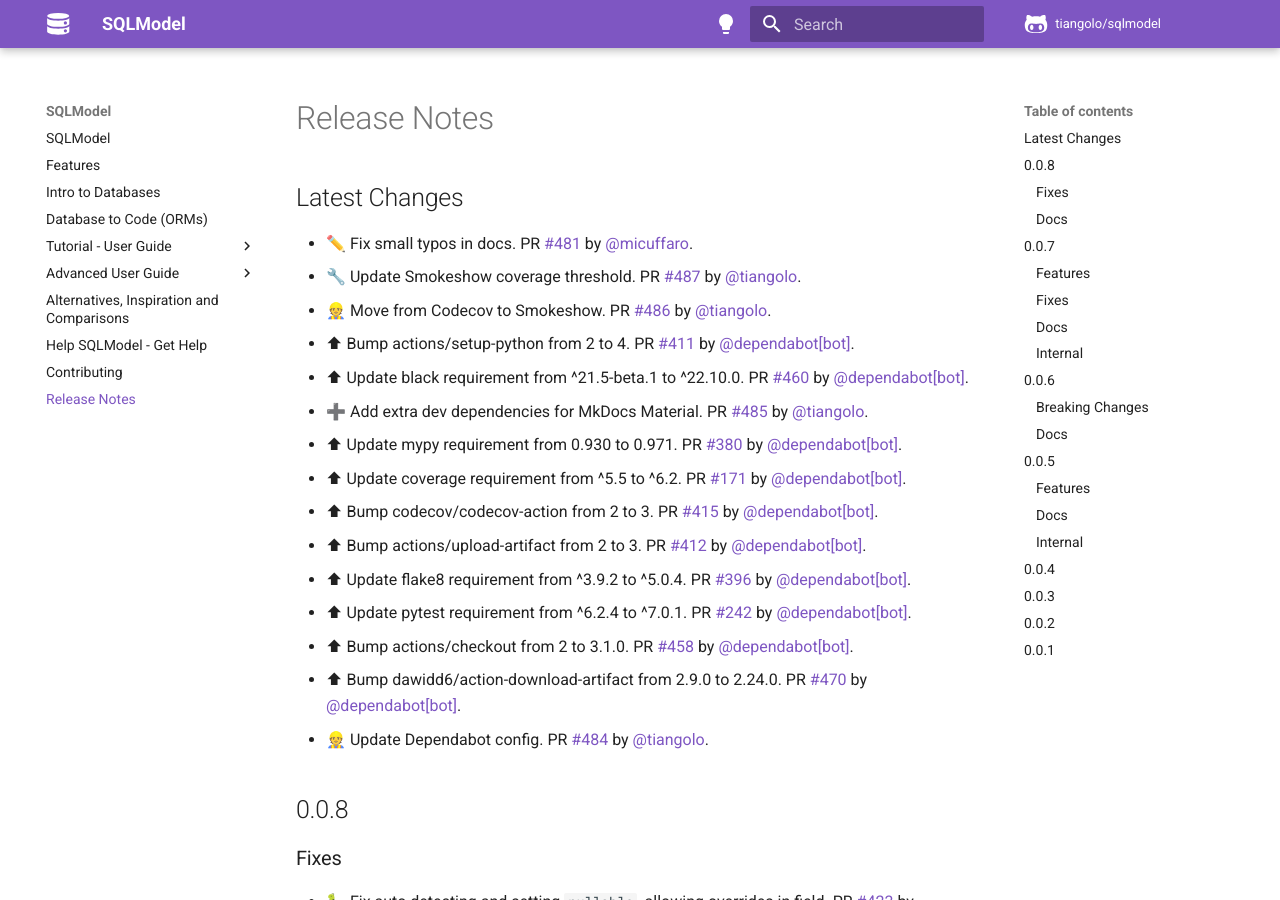
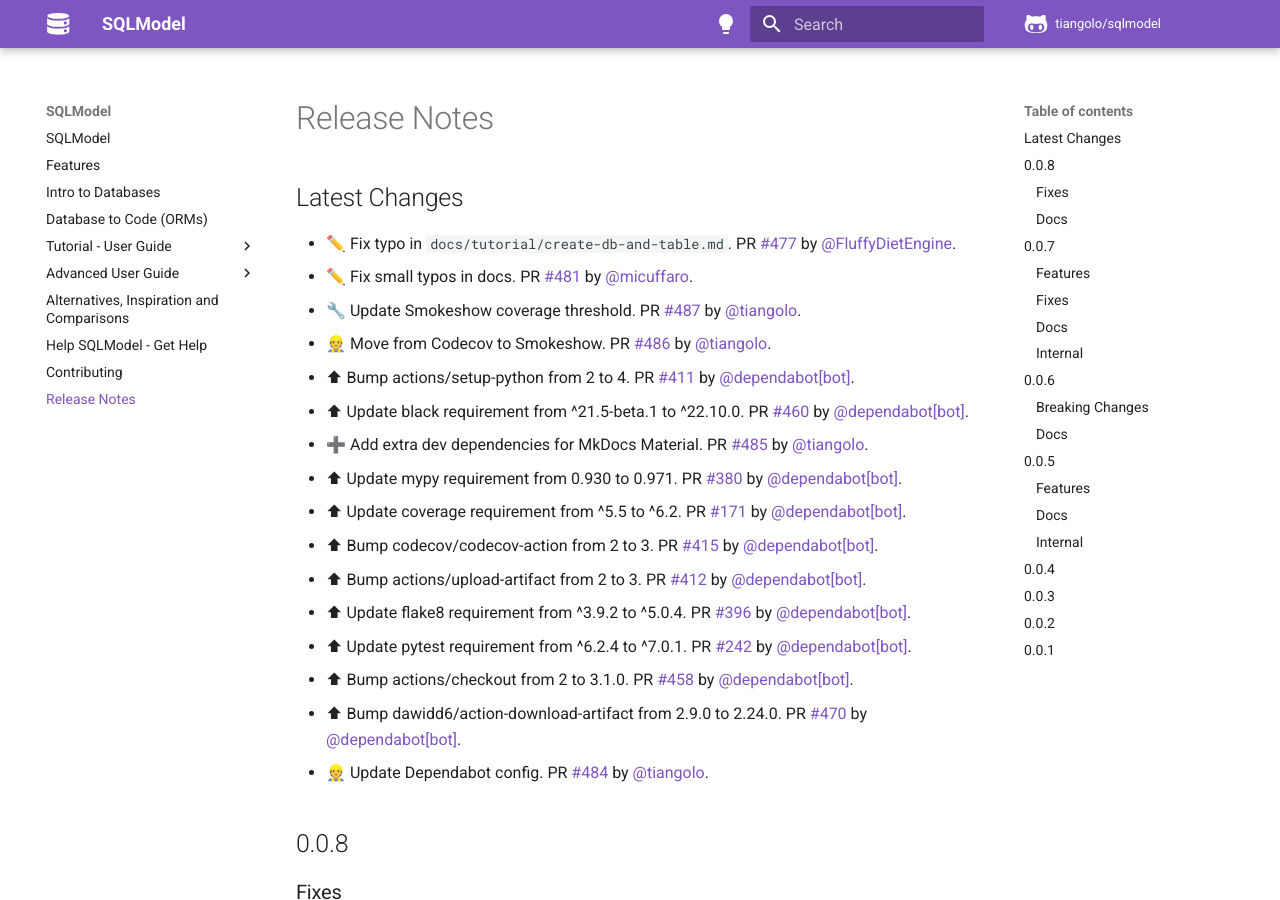
Before and after one commit to sztrakabalint/fastapi-sqlmodel, an MkDocs documentation site: the page built from docs/release-notes.md, in a window 1280 px wide and 900 px high. Built offline with MkDocs 1.6.1 and Material for MkDocs 9.7.7, drawn with Linux system fonts in a browser that asks for light colours; comment, search, counter and statistics services are not loaded.

Commit message:
📝 Update release notes

```diff
--- a/docs/release-notes.md
+++ b/docs/release-notes.md
@@ -2,6 +2,7 @@
 
 ## Latest Changes
 
+* ✏️ Fix typo in `docs/tutorial/create-db-and-table.md`. PR [#477](https://github.com/tiangolo/sqlmodel/pull/477) by [@FluffyDietEngine](https://github.com/FluffyDietEngine).
 * ✏️ Fix small typos in docs. PR [#481](https://github.com/tiangolo/sqlmodel/pull/481) by [@micuffaro](https://github.com/micuffaro).
 * 🔧 Update Smokeshow coverage threshold. PR [#487](https://github.com/tiangolo/sqlmodel/pull/487) by [@tiangolo](https://github.com/tiangolo).
 * 👷 Move from Codecov to Smokeshow. PR [#486](https://github.com/tiangolo/sqlmodel/pull/486) by [@tiangolo](https://github.com/tiangolo).
```
